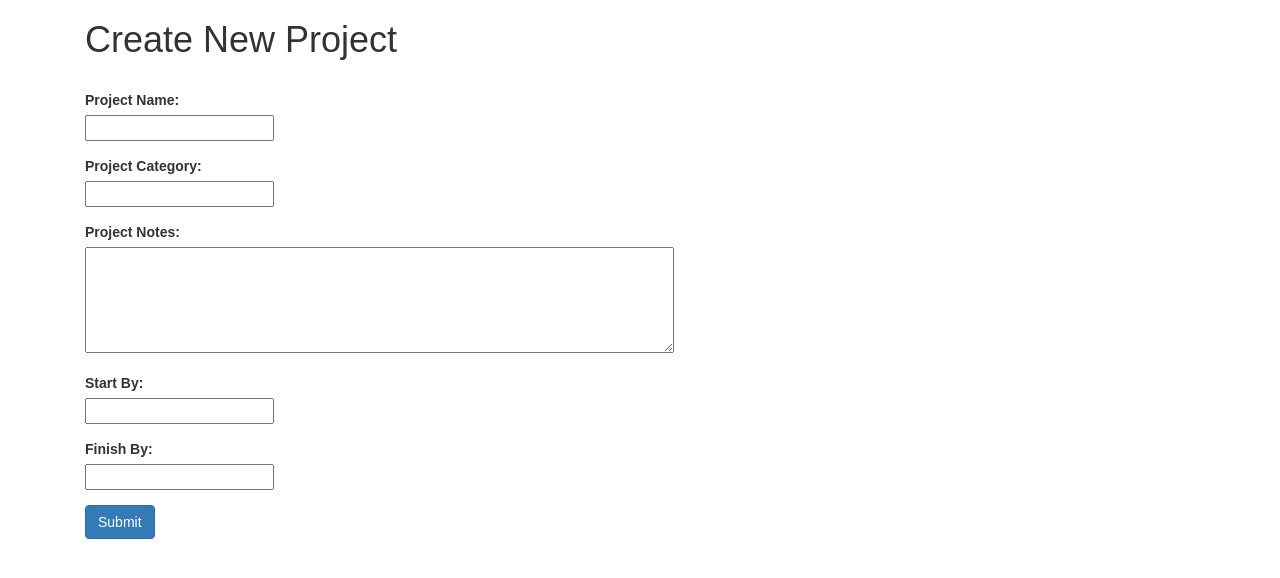
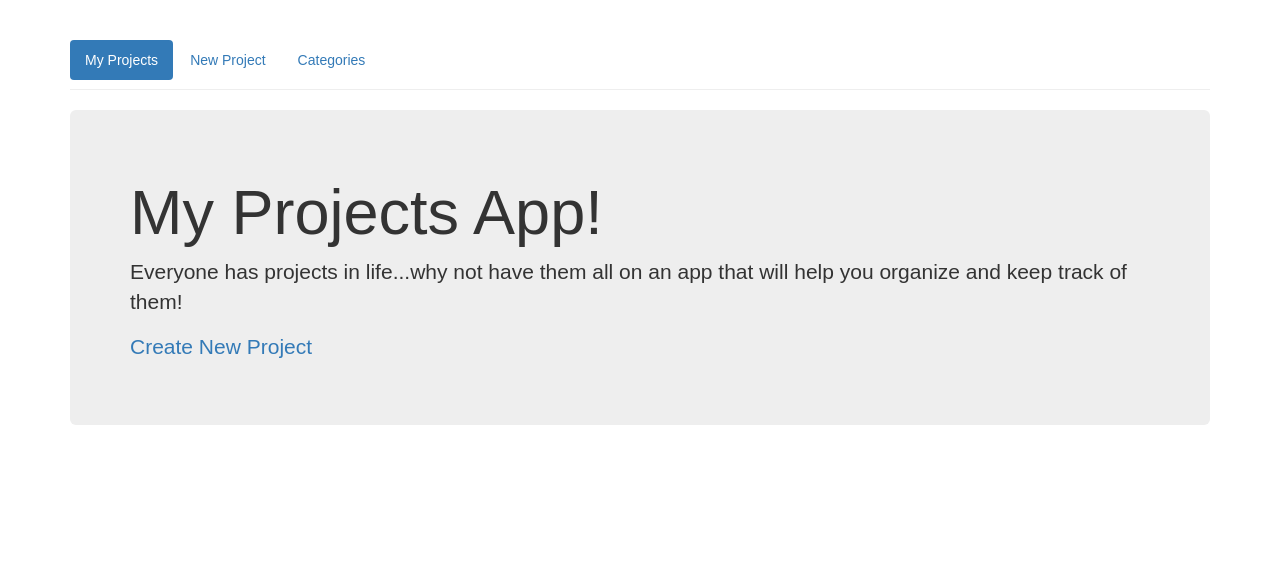
Before and after one commit to Ary770/react-projects-app, a React (Create React App) app: page / in a window 1280 px wide. Shown: the top 578 px of the page. Built offline with nearby package versions, Linux system fonts and the light colour scheme; no server answers.

Commit message:
reintroduced routes

```diff
--- a/src/App.js
+++ b/src/App.js
@@ -17,8 +17,13 @@ class App extends Component {
   render() {
     return (
       <div className="container">
-        <ProjectsPage/>
-
+        <Router>
+          <div>
+            <NavBar/>
+            <Route exact path="/" component={WelcomeTron} />
+            <Route path="/projects" component={ProjectsPage} />
+          </div>
+        </Router>
       </div>
     );
   }
--- a/src/components/Projects.js
+++ b/src/components/Projects.js
@@ -4,7 +4,7 @@ import ProjectShow from './ProjectShow';
 
 const Projects = (props) => {
   const projects = props.projects.map(project =>
-    <h4 key={project.id}><li><a href='/'>{project.name}</a></li></h4>
+    <h4 key={project.id}><li><Link to={`/projects/${project.id}`}>{project.name}</Link></li></h4>
   )
 
   return (
--- a/src/components/ProjectsPage.js
+++ b/src/components/ProjectsPage.js
@@ -20,7 +20,13 @@ class ProjectsPage extends React.Component {
     return (
       <div>
         {projects.length === 0 ? null: <Projects projects={projects}/>}
-        <CreateProject/>
+        <Switch>
+          <Route path={`${match.url}/new`} component={CreateProject} />
+          <Route path={`${match.url}/:projectId`} component={ProjectShow}/>
+          <Route exact path={match.url} render={() => (
+            null
+          )}/>
+        </Switch>
       </div>
     )
   }
--- a/src/components/WelcomeTron.js
+++ b/src/components/WelcomeTron.js
@@ -10,7 +10,7 @@ const WelcomeTron = () =>
         Everyone has projects in life...why not have them all on an app that will help you organize and keep track of them!
       </p>
       <p>
-        <NavLink to='/projects/new' bsStyle="primary">Create New Project</NavLink>
+        <NavLink to='/projects/new'>Create New Project</NavLink>
       </p>
     </Jumbotron>
   </div>
```
